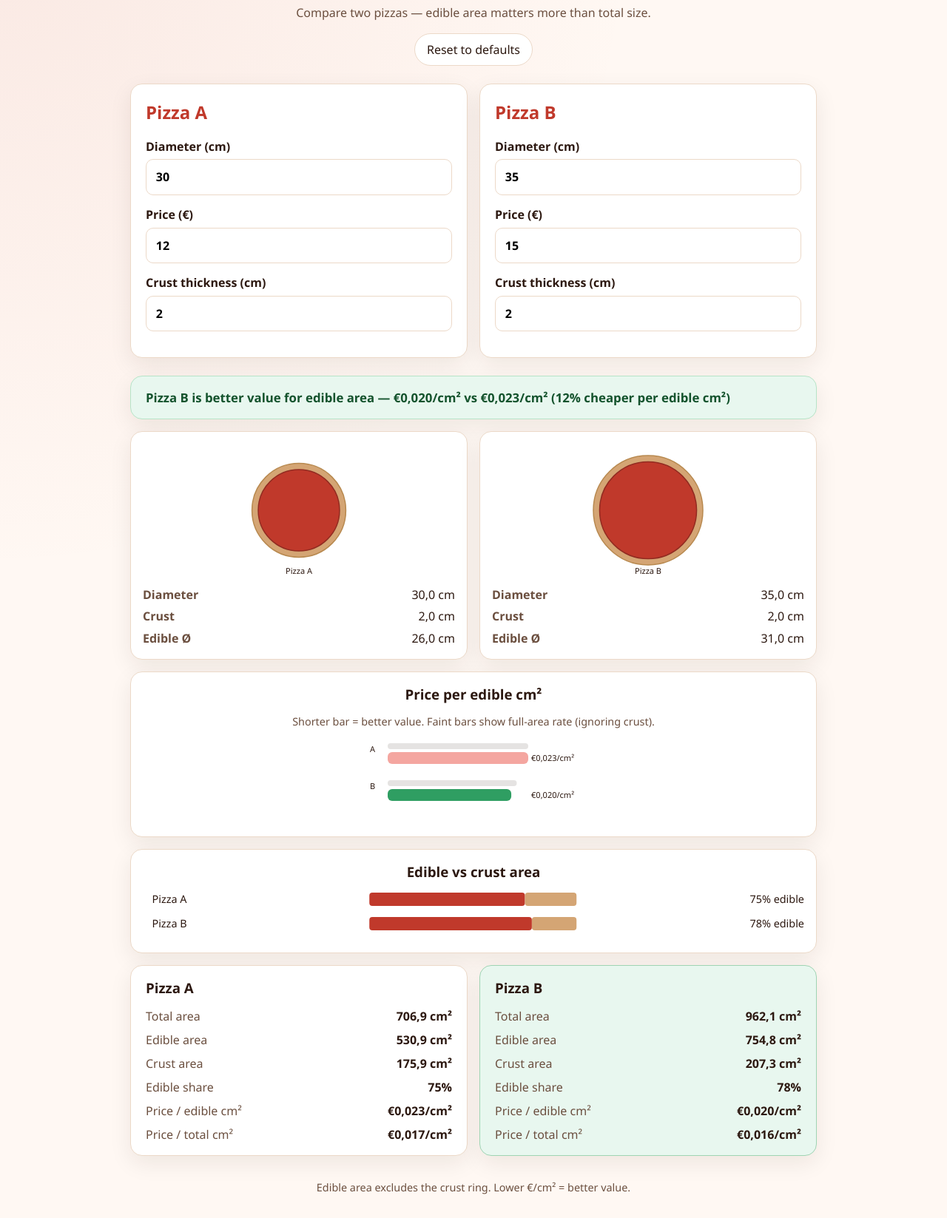
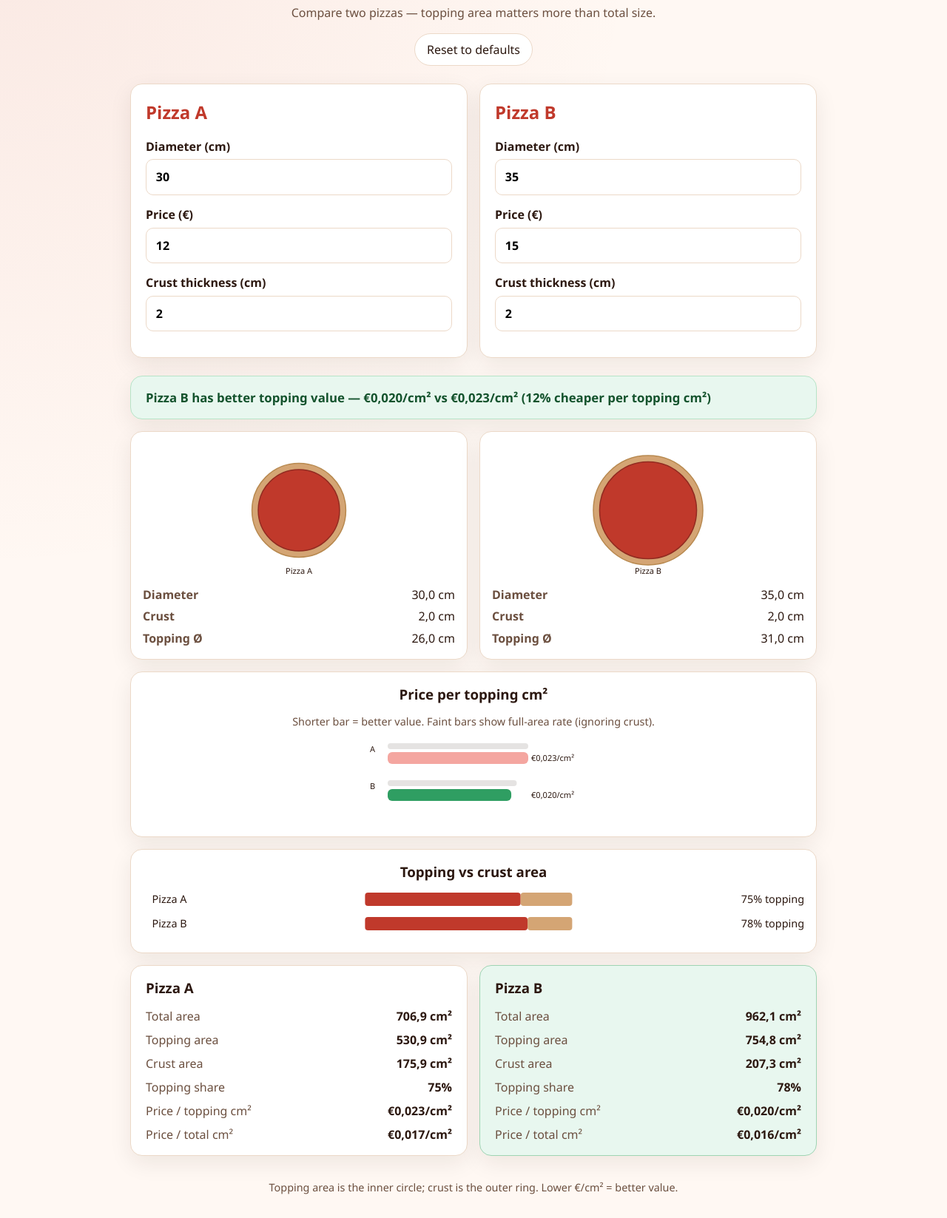
Before and after one commit to JimB99/Pizza-Value, a website with bundled scripts: page index.html in a window 1280 px wide. Shown: the part 85-1732 px from the top of the page at 74% size. Built offline with nearby package versions, Linux system fonts and the light colour scheme.

Commit message:
Refactor pizza comparison logic to focus on topping area instead of edible area. Updated related functions, variables, and UI elements to reflect the change in comparison criteria. Adjusted tests to ensure accuracy with new topping-based calculations.

```diff
--- a/app.js
+++ b/app.js
@@ -1,7 +1,7 @@
 import { comparePizzas, parseNumber, savingsPercent } from './js/calculator.js';
 import { formatRatePerCm2 } from './js/format.js';
 import {
-  renderEdibleShareChart,
+  renderToppingShareChart,
   renderPizzaComparison,
   renderStatsCard,
   renderValueBarChart,
@@ -146,23 +146,23 @@ function renderVerdict(comparison) {
   setFieldError('A', []);
   setFieldError('B', []);
 
-  const { pizzaA, pizzaB, edibleWinner, totalWinner, verdictsDiffer } = comparison;
+  const { pizzaA, pizzaB, toppingWinner, totalWinner, verdictsDiffer } = comparison;
   if (!pizzaA || !pizzaB) {
     return;
   }
 
-  if (edibleWinner === 'tie') {
-    verdictPrimary.textContent = 'Both pizzas offer the same edible value.';
+  if (toppingWinner === 'tie') {
+    verdictPrimary.textContent = 'Both pizzas offer the same topping value.';
     verdictPrimary.className = 'verdict verdict-primary is-tie';
   } else {
-    const winner = edibleWinner === 'A' ? pizzaA : pizzaB;
-    const loser = edibleWinner === 'A' ? pizzaB : pizzaA;
-    const savings = savingsPercent(edibleWinner, pizzaA, pizzaB);
+    const winner = toppingWinner === 'A' ? pizzaA : pizzaB;
+    const loser = toppingWinner === 'A' ? pizzaB : pizzaA;
+    const savings = savingsPercent(toppingWinner, pizzaA, pizzaB);
     verdictPrimary.className = 'verdict verdict-primary';
     verdictPrimary.textContent =
-      `${winner.label} is better value for edible area — ` +
-      `${formatRatePerCm2(winner.pricePerEdibleCm2)} vs ${formatRatePerCm2(loser.pricePerEdibleCm2)} ` +
-      `(${Math.round(savings)}% cheaper per edible cm²)`;
+      `${winner.label} has better topping value — ` +
+      `${formatRatePerCm2(winner.pricePerToppingCm2)} vs ${formatRatePerCm2(loser.pricePerToppingCm2)} ` +
+      `(${Math.round(savings)}% cheaper per topping cm²)`;
   }
 
   if (verdictsDiffer && totalWinner) {
@@ -176,11 +176,11 @@ function renderVerdict(comparison) {
   visualizations.innerHTML =
     renderPizzaComparison(comparison) +
     renderValueBarChart(comparison) +
-    renderEdibleShareChart(comparison);
+    renderToppingShareChart(comparison);
 
   statsGrid.innerHTML =
-    renderStatsCard(pizzaA, edibleWinner === 'A') +
-    renderStatsCard(pizzaB, edibleWinner === 'B');
+    renderStatsCard(pizzaA, toppingWinner === 'A') +
+    renderStatsCard(pizzaB, toppingWinner === 'B');
 }
 
 function recalculate() {
--- a/index.html
+++ b/index.html
@@ -3,7 +3,7 @@
 <head>
   <meta charset="UTF-8">
   <meta name="viewport" content="width=device-width, initial-scale=1.0">
-  <meta name="description" content="Compare two pizzas by edible area and price to find the best value.">
+  <meta name="description" content="Compare two pizzas by topping area and price to find the best value.">
   <meta name="theme-color" content="#c0392b">
   <title>Pizza Value</title>
   <link rel="stylesheet" href="style.css">
@@ -15,7 +15,7 @@
   <div class="app">
     <header class="header">
       <h1>Pizza Value</h1>
-      <p class="subtitle">Compare two pizzas — edible area matters more than total size.</p>
+      <p class="subtitle">Compare two pizzas — topping area matters more than total size.</p>
       <button type="button" id="reset-btn" class="secondary-btn">Reset to defaults</button>
     </header>
 
@@ -68,7 +68,7 @@
     </main>
 
     <footer class="footer">
-      <p>Edible area excludes the crust ring. Lower €/cm² = better value.</p>
+      <p>Topping area is the inner circle; crust is the outer ring. Lower €/cm² = better value.</p>
     </footer>
   </div>
 
--- a/js/calculator.js
+++ b/js/calculator.js
@@ -17,14 +17,14 @@ const EPSILON = 1e-9;
  * @property {number} priceEur
  * @property {number} crustCm
  * @property {number} radiusCm
- * @property {number} edibleRadiusCm
- * @property {number} edibleDiameterCm
+ * @property {number} toppingRadiusCm
+ * @property {number} toppingDiameterCm
  * @property {number} totalAreaCm2
- * @property {number} edibleAreaCm2
+ * @property {number} toppingAreaCm2
  * @property {number} crustAreaCm2
- * @property {number} ediblePercent
+ * @property {number} toppingPercent
  * @property {number} pricePerTotalCm2
- * @property {number} pricePerEdibleCm2
+ * @property {number} pricePerToppingCm2
  */
 
 /**
@@ -33,7 +33,7 @@ const EPSILON = 1e-9;
  * @property {string[]} errors
  * @property {PizzaResult|null} pizzaA
  * @property {PizzaResult|null} pizzaB
- * @property {'A'|'B'|'tie'|null} edibleWinner
+ * @property {'A'|'B'|'tie'|null} toppingWinner
  * @property {'A'|'B'|'tie'|null} totalWinner
  * @property {boolean} verdictsDiffer
  */
@@ -81,23 +81,23 @@ export function computePizza({ diameterCm, priceEur, crustCm, label = 'Pizza' })
       priceEur: priceEur ?? 0,
       crustCm: crustCm ?? 0,
       radiusCm: 0,
-      edibleRadiusCm: 0,
-      edibleDiameterCm: 0,
+      toppingRadiusCm: 0,
+      toppingDiameterCm: 0,
       totalAreaCm2: 0,
-      edibleAreaCm2: 0,
+      toppingAreaCm2: 0,
       crustAreaCm2: 0,
-      ediblePercent: 0,
+      toppingPercent: 0,
       pricePerTotalCm2: 0,
-      pricePerEdibleCm2: 0,
+      pricePerToppingCm2: 0,
     };
   }
 
-  const edibleRadiusCm = radiusCm - crustCm;
-  const edibleDiameterCm = edibleRadiusCm * 2;
+  const toppingRadiusCm = radiusCm - crustCm;
+  const toppingDiameterCm = toppingRadiusCm * 2;
   const totalAreaCm2 = Math.PI * radiusCm ** 2;
-  const edibleAreaCm2 = Math.PI * edibleRadiusCm ** 2;
-  const crustAreaCm2 = totalAreaCm2 - edibleAreaCm2;
-  const ediblePercent = totalAreaCm2 > 0 ? (edibleAreaCm2 / totalAreaCm2) * 100 : 0;
+  const toppingAreaCm2 = Math.PI * toppingRadiusCm ** 2;
+  const crustAreaCm2 = totalAreaCm2 - toppingAreaCm2;
+  const toppingPercent = totalAreaCm2 > 0 ? (toppingAreaCm2 / totalAreaCm2) * 100 : 0;
 
   return {
     valid: true,
@@ -107,14 +107,14 @@ export function computePizza({ diameterCm, priceEur, crustCm, label = 'Pizza' })
     priceEur,
     crustCm,
     radiusCm,
-    edibleRadiusCm,
-    edibleDiameterCm,
+    toppingRadiusCm,
+    toppingDiameterCm,
     totalAreaCm2,
-    edibleAreaCm2,
+    toppingAreaCm2,
     crustAreaCm2,
-    ediblePercent,
+    toppingPercent,
     pricePerTotalCm2: priceEur / totalAreaCm2,
-    pricePerEdibleCm2: priceEur / edibleAreaCm2,
+    pricePerToppingCm2: priceEur / toppingAreaCm2,
   };
 }
 
@@ -147,15 +147,15 @@ export function comparePizzas(pizzaA, pizzaB) {
       errors,
       pizzaA: resultA,
       pizzaB: resultB,
-      edibleWinner: null,
+      toppingWinner: null,
       totalWinner: null,
       verdictsDiffer: false,
     };
   }
 
-  const edibleWinner = compareLowerIsBetter(
-    resultA.pricePerEdibleCm2,
-    resultB.pricePerEdibleCm2,
+  const toppingWinner = compareLowerIsBetter(
+    resultA.pricePerToppingCm2,
+    resultB.pricePerToppingCm2,
   );
   const totalWinner = compareLowerIsBetter(
     resultA.pricePerTotalCm2,
@@ -167,9 +167,9 @@ export function comparePizzas(pizzaA, pizzaB) {
     errors: [],
     pizzaA: resultA,
     pizzaB: resultB,
-    edibleWinner,
+    toppingWinner,
     totalWinner,
-    verdictsDiffer: edibleWinner !== totalWinner,
+    verdictsDiffer: toppingWinner !== totalWinner,
   };
 }
 
@@ -183,8 +183,8 @@ export function savingsPercent(winner, pizzaA, pizzaB) {
   if (winner === 'tie') {
     return 0;
   }
-  const winnerPrice = winner === 'A' ? pizzaA.pricePerEdibleCm2 : pizzaB.pricePerEdibleCm2;
-  const loserPrice = winner === 'A' ? pizzaB.pricePerEdibleCm2 : pizzaA.pricePerEdibleCm2;
+  const winnerPrice = winner === 'A' ? pizzaA.pricePerToppingCm2 : pizzaB.pricePerToppingCm2;
+  const loserPrice = winner === 'A' ? pizzaB.pricePerToppingCm2 : pizzaA.pricePerToppingCm2;
   if (loserPrice <= 0) {
     return 0;
   }
--- a/js/render.js
+++ b/js/render.js
@@ -3,8 +3,8 @@ import { formatArea, formatCm, formatPercent, formatRatePerCm2 } from './format.
 const PIZZA_COLORS = {
   crust: '#d4a574',
   crustStroke: '#b8894f',
-  edible: '#c0392b',
-  edibleStroke: '#922b21',
+  topping: '#c0392b',
+  toppingStroke: '#922b21',
 };
 
 /**
@@ -18,20 +18,20 @@ export function renderPizzaSvg(pizza, maxDiameter, size = 180) {
   const drawable = size - padding * 2;
   const scale = drawable / maxDiameter;
   const outerRadius = (pizza.diameterCm / 2) * scale;
-  const innerRadius = pizza.edibleRadiusCm * scale;
+  const innerRadius = pizza.toppingRadiusCm * scale;
   const cx = size / 2;
   const cy = size / 2;
 
   return `
     <svg class="pizza-svg" viewBox="0 0 ${size} ${size}" width="${size}" height="${size}" role="img" aria-label="${pizza.label} cross section">
       <circle cx="${cx}" cy="${cy}" r="${outerRadius}" fill="${PIZZA_COLORS.crust}" stroke="${PIZZA_COLORS.crustStroke}" stroke-width="1.5" />
-      <circle cx="${cx}" cy="${cy}" r="${innerRadius}" fill="${PIZZA_COLORS.edible}" stroke="${PIZZA_COLORS.edibleStroke}" stroke-width="1.5" />
+      <circle cx="${cx}" cy="${cy}" r="${innerRadius}" fill="${PIZZA_COLORS.topping}" stroke="${PIZZA_COLORS.toppingStroke}" stroke-width="1.5" />
       <text x="${cx}" y="${size - 4}" text-anchor="middle" class="svg-label">${pizza.label}</text>
     </svg>
     <dl class="pizza-svg-meta">
       <div><dt>Diameter</dt><dd>${formatCm(pizza.diameterCm)}</dd></div>
       <div><dt>Crust</dt><dd>${formatCm(pizza.crustCm)}</dd></div>
-      <div><dt>Edible Ø</dt><dd>${formatCm(pizza.edibleDiameterCm)}</dd></div>
+      <div><dt>Topping Ø</dt><dd>${formatCm(pizza.toppingDiameterCm)}</dd></div>
     </dl>
   `;
 }
@@ -71,32 +71,32 @@ export function renderValueBarChart(comparison) {
     return '';
   }
 
-  const { pizzaA, pizzaB, edibleWinner } = comparison;
-  const maxRate = Math.max(pizzaA.pricePerEdibleCm2, pizzaB.pricePerEdibleCm2);
+  const { pizzaA, pizzaB, toppingWinner } = comparison;
+  const maxRate = Math.max(pizzaA.pricePerToppingCm2, pizzaB.pricePerToppingCm2);
   const width = 280;
   const barMaxWidth = width - 90;
 
-  const barA = (pizzaA.pricePerEdibleCm2 / maxRate) * barMaxWidth;
-  const barB = (pizzaB.pricePerEdibleCm2 / maxRate) * barMaxWidth;
+  const barA = (pizzaA.pricePerToppingCm2 / maxRate) * barMaxWidth;
+  const barB = (pizzaB.pricePerToppingCm2 / maxRate) * barMaxWidth;
 
   const ghostMax = Math.max(pizzaA.pricePerTotalCm2, pizzaB.pricePerTotalCm2);
   const ghostA = (pizzaA.pricePerTotalCm2 / ghostMax) * barMaxWidth;
   const ghostB = (pizzaB.pricePerTotalCm2 / ghostMax) * barMaxWidth;
 
   return `
-    <section class="chart-card" aria-label="Price per edible area comparison">
-      <h3>Price per edible cm²</h3>
+    <section class="chart-card" aria-label="Price per topping area comparison">
+      <h3>Price per topping cm²</h3>
       <p class="chart-note">Shorter bar = better value. Faint bars show full-area rate (ignoring crust).</p>
       <svg viewBox="0 0 ${width} 110" width="100%" height="110" role="img">
         <text x="0" y="18" class="svg-axis">A</text>
         <rect x="24" y="6" width="${ghostA}" height="8" class="bar-ghost" rx="4" />
-        <rect x="24" y="18" width="${barA}" height="16" class="bar ${edibleWinner === 'A' ? 'bar-winner' : ''}" rx="6" />
-        <text x="${width - 4}" y="30" text-anchor="end" class="svg-value">${formatRatePerCm2(pizzaA.pricePerEdibleCm2)}</text>
+        <rect x="24" y="18" width="${barA}" height="16" class="bar ${toppingWinner === 'A' ? 'bar-winner' : ''}" rx="6" />
+        <text x="${width - 4}" y="30" text-anchor="end" class="svg-value">${formatRatePerCm2(pizzaA.pricePerToppingCm2)}</text>
 
         <text x="0" y="68" class="svg-axis">B</text>
         <rect x="24" y="56" width="${ghostB}" height="8" class="bar-ghost" rx="4" />
-        <rect x="24" y="68" width="${barB}" height="16" class="bar ${edibleWinner === 'B' ? 'bar-winner' : ''}" rx="6" />
-        <text x="${width - 4}" y="80" text-anchor="end" class="svg-value">${formatRatePerCm2(pizzaB.pricePerEdibleCm2)}</text>
+        <rect x="24" y="68" width="${barB}" height="16" class="bar ${toppingWinner === 'B' ? 'bar-winner' : ''}" rx="6" />
+        <text x="${width - 4}" y="80" text-anchor="end" class="svg-value">${formatRatePerCm2(pizzaB.pricePerToppingCm2)}</text>
       </svg>
     </section>
   `;
@@ -108,17 +108,17 @@ export function renderValueBarChart(comparison) {
  * @returns {string}
  */
 function renderShareBar(pizza, width = 280) {
-  const edibleWidth = (pizza.ediblePercent / 100) * width;
-  const crustWidth = width - edibleWidth;
+  const toppingWidth = (pizza.toppingPercent / 100) * width;
+  const crustWidth = width - toppingWidth;
 
   return `
     <div class="share-row">
       <span class="share-label">${pizza.label}</span>
-      <svg viewBox="0 0 ${width} 18" width="100%" height="18" role="img" aria-label="${pizza.label} edible share">
-        <rect x="0" y="0" width="${edibleWidth}" height="18" class="share-edible" rx="4" />
-        <rect x="${edibleWidth}" y="0" width="${crustWidth}" height="18" class="share-crust" rx="4" />
+      <svg viewBox="0 0 ${width} 18" width="100%" height="18" role="img" aria-label="${pizza.label} topping share">
+        <rect x="0" y="0" width="${toppingWidth}" height="18" class="share-topping" rx="4" />
+        <rect x="${toppingWidth}" y="0" width="${crustWidth}" height="18" class="share-crust" rx="4" />
       </svg>
-      <span class="share-value">${formatPercent(pizza.ediblePercent)} edible</span>
+      <span class="share-value">${formatPercent(pizza.toppingPercent)} topping</span>
     </div>
   `;
 }
@@ -127,14 +127,14 @@ function renderShareBar(pizza, width = 280) {
  * @param {import('./calculator.js').ComparisonResult} comparison
  * @returns {string}
  */
-export function renderEdibleShareChart(comparison) {
+export function renderToppingShareChart(comparison) {
   if (!comparison.valid || !comparison.pizzaA || !comparison.pizzaB) {
     return '';
   }
 
   return `
-    <section class="chart-card" aria-label="Edible area share">
-      <h3>Edible vs crust area</h3>
+    <section class="chart-card" aria-label="Topping area share">
+      <h3>Topping vs crust area</h3>
       ${renderShareBar(comparison.pizzaA)}
       ${renderShareBar(comparison.pizzaB)}
     </section>
@@ -151,10 +151,10 @@ export function renderStatsCard(pizza, isWinner) {
       <h3>${pizza.label}</h3>
       <dl class="stats-list">
         <div><dt>Total area</dt><dd>${formatArea(pizza.totalAreaCm2)}</dd></div>
-        <div><dt>Edible area</dt><dd>${formatArea(pizza.edibleAreaCm2)}</dd></div>
+        <div><dt>Topping area</dt><dd>${formatArea(pizza.toppingAreaCm2)}</dd></div>
         <div><dt>Crust area</dt><dd>${formatArea(pizza.crustAreaCm2)}</dd></div>
-        <div><dt>Edible share</dt><dd>${formatPercent(pizza.ediblePercent)}</dd></div>
-        <div><dt>Price / edible cm²</dt><dd>${formatRatePerCm2(pizza.pricePerEdibleCm2)}</dd></div>
+        <div><dt>Topping share</dt><dd>${formatPercent(pizza.toppingPercent)}</dd></div>
+        <div><dt>Price / topping cm²</dt><dd>${formatRatePerCm2(pizza.pricePerToppingCm2)}</dd></div>
         <div><dt>Price / total cm²</dt><dd>${formatRatePerCm2(pizza.pricePerTotalCm2)}</dd></div>
       </dl>
     </article>
--- a/style.css
+++ b/style.css
@@ -255,7 +255,7 @@ input:focus {
   font-size: 0.9rem;
 }
 
-.share-edible {
+.share-topping {
   fill: var(--accent);
 }
 
--- a/sw.js
+++ b/sw.js
@@ -1,4 +1,4 @@
-const CACHE_NAME = 'pizza-value-v1';
+const CACHE_NAME = 'pizza-value-v2';
 
 const ASSETS = [
   './',
```
Also changed, not shown: test/calculator.test.js (+11 -11 lines), README.md, manifest.json.
